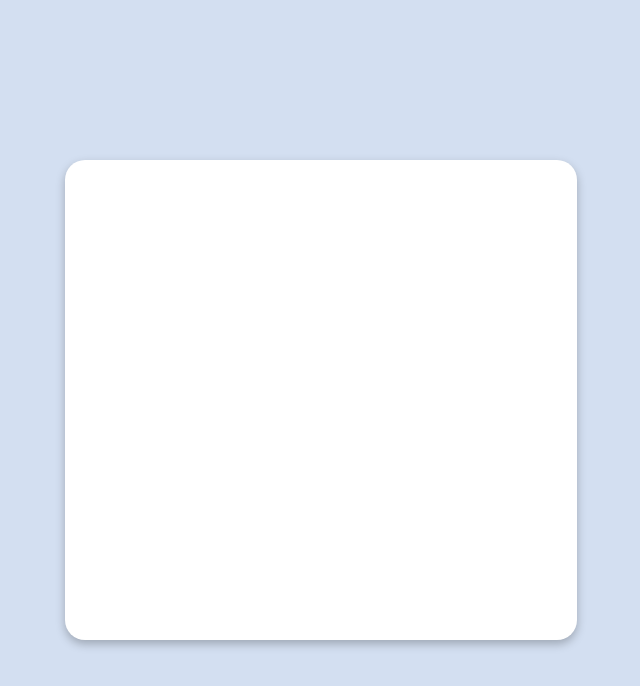
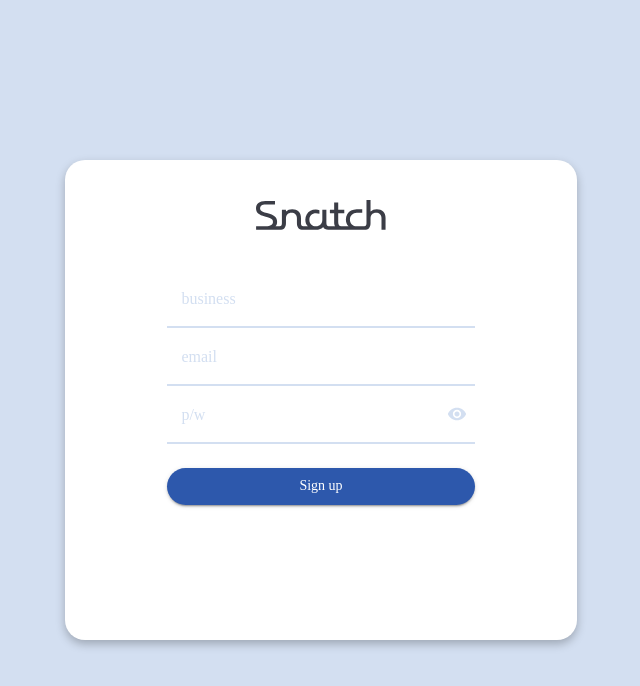
Before and after one commit to oxomi/snatch-front, a React (Create React App) app: page /signup in a window 1280 px wide. Shown: the top 686 px of the page, without its empty margins (319-959 px from the left). Built offline with nearby package versions, Linux system fonts and the light colour scheme.

Commit message:
feature : 회원가입 페이지

```diff
--- a/src/pages/Init/Login.jsx
+++ b/src/pages/Init/Login.jsx
@@ -1,7 +1,6 @@
 import React, { useState } from 'react';
+import { Link } from 'react-router-dom';
 import { styled, Box, TextField, Button, Stack, InputAdornment, IconButton } from '@mui/material';
-import { StyledBox } from 'pages/Chat/ChatPage';
-
 import { SNATCH_COLOR } from 'constants/snatchTheme';
 import Logo from 'assets/logo_dark.svg';
 import { Visibility, VisibilityOff } from '@mui/icons-material';
@@ -55,7 +54,7 @@
   return (
     <InitBox>
       <img src={Logo} className="w-[130px] my-10" />
-      <div className="flex flex-col items-center justify-center gap-2 w-[60%]">
+      <form className="flex flex-col items-center justify-center gap-2 w-[60%]" onSubmit={(e) => e.preventDefault()}>
         <InitTextField placeholder="email" type="email" />
         <InitTextField
           placeholder="p/w"
@@ -74,13 +73,15 @@
             ),
           }}
         />
-      </div>
-      <Stack direction="row" className="justify-between gap-2 w-[60%] mt-10">
-        <InitBtn className="w-[60%]">Log in</InitBtn>
-        <InitBtn className="w-[40%]" sx={{ backgroundColor: SNATCH_COLOR.light }}>
-          Sign up
-        </InitBtn>
-      </Stack>
+        <Stack direction="row" className="justify-between gap-2 w-[60%] mt-10">
+          <InitBtn type="submit" className="w-[60%]">
+            Log in
+          </InitBtn>
+          <InitBtn component={Link} to="/signup" className="w-[40%]" sx={{ backgroundColor: SNATCH_COLOR.light }}>
+            Sign up
+          </InitBtn>
+        </Stack>
+      </form>
     </InitBox>
   );
 };
--- a/src/pages/Init/Signup.jsx
+++ b/src/pages/Init/Signup.jsx
@@ -1,8 +1,47 @@
-import React from 'react';
-import { InitBox } from './Login';
+import React, { useState } from 'react';
+import { InitBox, InitTextField, InitBtn } from './Login';
+import { SNATCH_COLOR } from 'constants/snatchTheme';
+import Logo from 'assets/logo_dark.svg';
+import { Visibility, VisibilityOff } from '@mui/icons-material';
+import { InputAdornment, IconButton } from '@mui/material';
 
 const Signup = () => {
-  return <InitBox></InitBox>;
+  const [showPw, setShowPw] = useState(false);
+
+  const handlePwOn = () => setShowPw((show) => !show);
+  const handlePwOff = (e) => {
+    e.preventDefault();
+  };
+
+  return (
+    <InitBox>
+      <img src={Logo} className="w-[130px] my-10" />
+      <form className="flex flex-col items-center justify-center w-[60%]" onSubmit={(e) => e.preventDefault()}>
+        <InitTextField placeholder="business" type="text" />
+        <InitTextField placeholder="email" type="email" />
+        <InitTextField
+          placeholder="p/w"
+          type={showPw ? 'text' : 'password'}
+          InputProps={{
+            endAdornment: (
+              <InputAdornment position="end">
+                <IconButton onClick={handlePwOn} onMouseDown={handlePwOff}>
+                  {showPw ? (
+                    <VisibilityOff sx={{ fontSize: '20px', color: SNATCH_COLOR.light }} />
+                  ) : (
+                    <Visibility sx={{ fontSize: '20px', color: SNATCH_COLOR.light }} />
+                  )}
+                </IconButton>
+              </InputAdornment>
+            ),
+          }}
+        />
+        <InitBtn className="w-full mt-10" sx={{ marginTop: 3 }} type="submit">
+          Sign up
+        </InitBtn>
+      </form>
+    </InitBox>
+  );
 };
 
 export default Signup;
```
